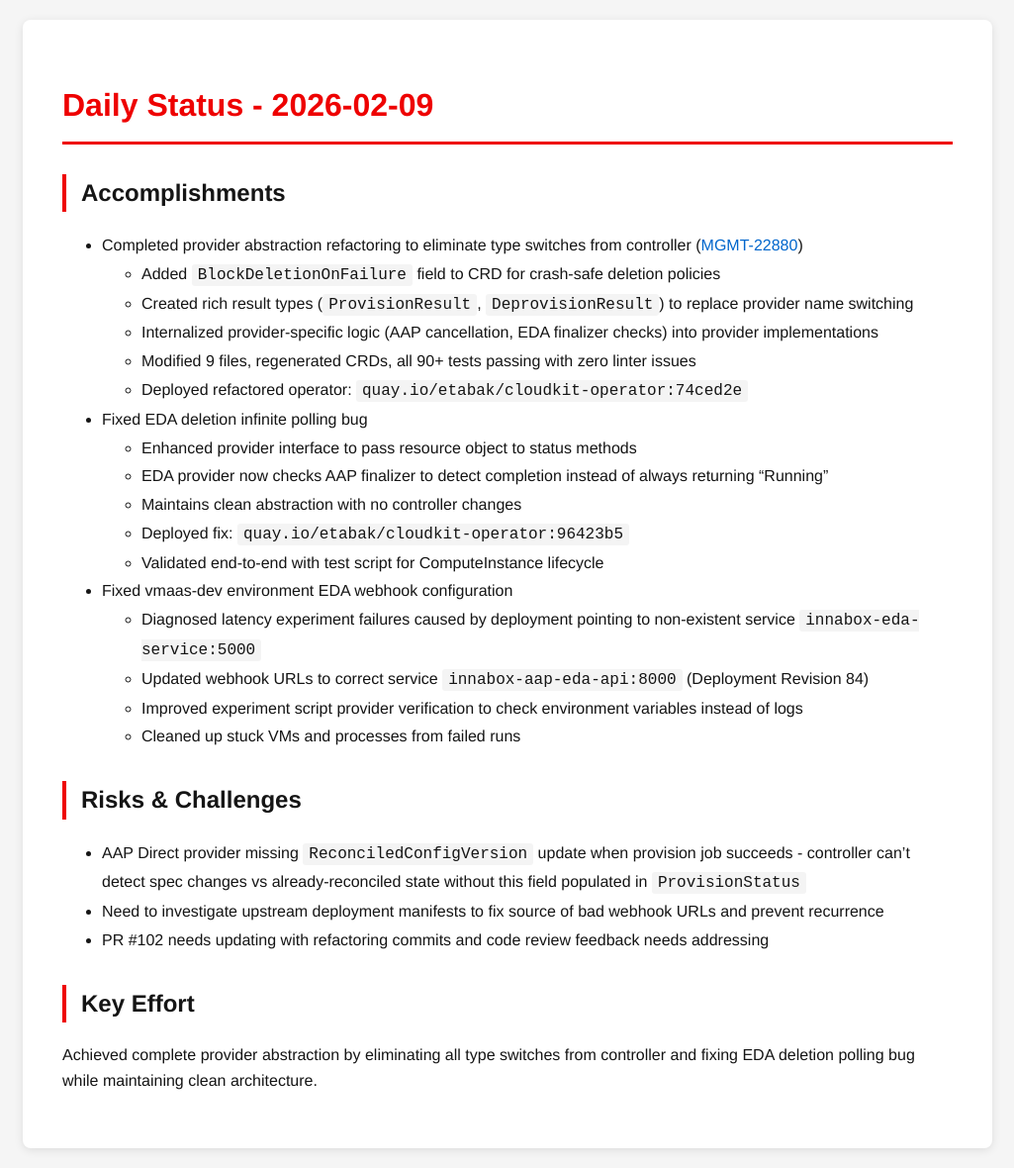
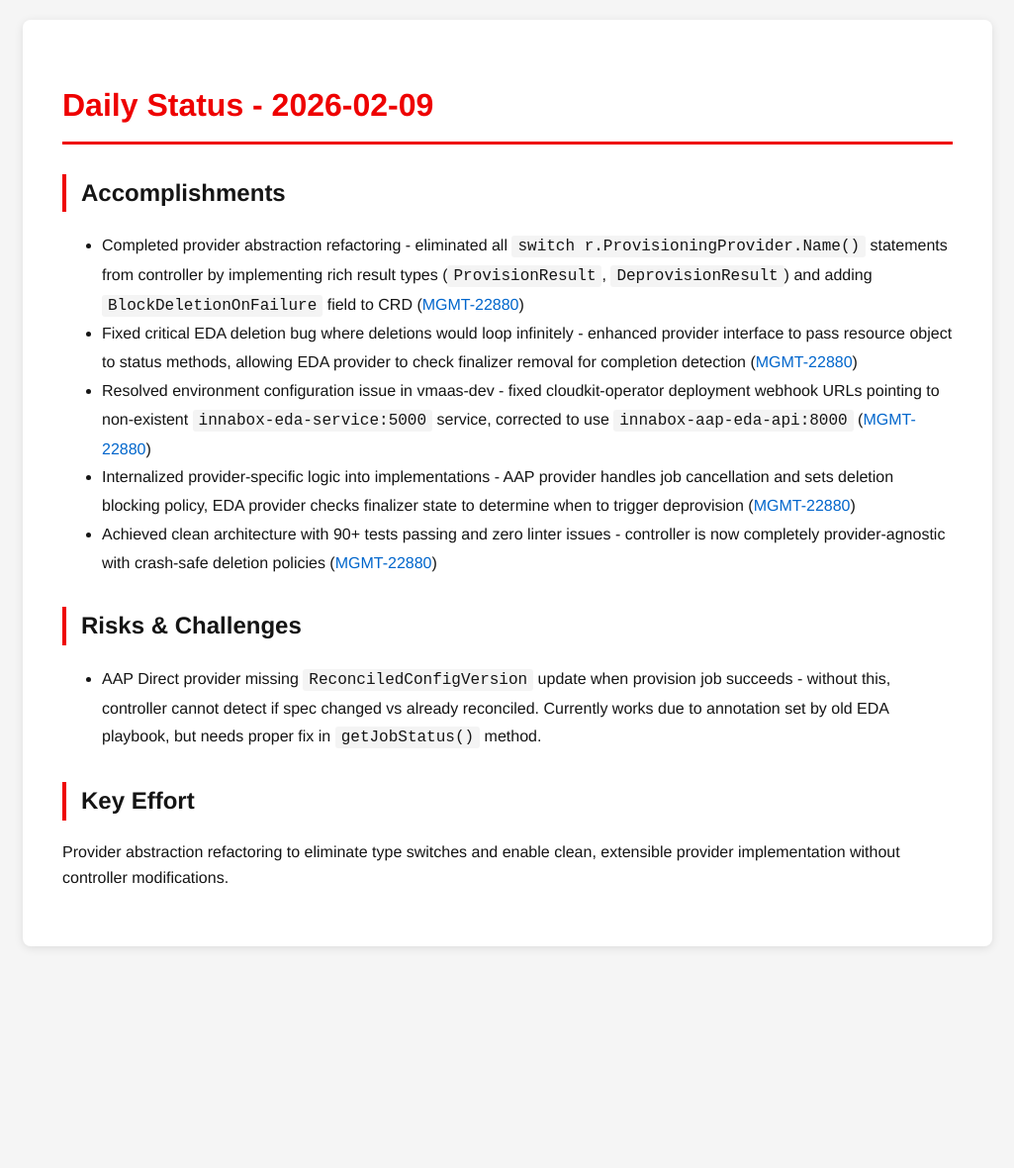
Before and after one commit to tzvatot/daily-status, a Jekyll site: the page built from 2026-02-09.md, in a window 1280 px wide. Shown: the whole page at 99% size, without its empty margins (127-1152 px from the left). Built offline with Jekyll 4.4.1, drawn with Linux system fonts in a browser that asks for light colours; after the commit the page ends 976 px from its top, so only the background shows below that.

Commit message:
Daily status update - 2026-02-09

```diff
--- a/2026-02-09.md
+++ b/2026-02-09.md
@@ -7,28 +7,14 @@ date: 2026-02-09
 # Daily Status - 2026-02-09
 
 ## Accomplishments
-- Completed provider abstraction refactoring to eliminate type switches from controller ([MGMT-22880](https://issues.redhat.com/browse/MGMT-22880))
-  - Added `BlockDeletionOnFailure` field to CRD for crash-safe deletion policies
-  - Created rich result types (`ProvisionResult`, `DeprovisionResult`) to replace provider name switching
-  - Internalized provider-specific logic (AAP cancellation, EDA finalizer checks) into provider implementations
-  - Modified 9 files, regenerated CRDs, all 90+ tests passing with zero linter issues
-  - Deployed refactored operator: `quay.io/etabak/cloudkit-operator:74ced2e`
-- Fixed EDA deletion infinite polling bug
-  - Enhanced provider interface to pass resource object to status methods
-  - EDA provider now checks AAP finalizer to detect completion instead of always returning "Running"
-  - Maintains clean abstraction with no controller changes
-  - Deployed fix: `quay.io/etabak/cloudkit-operator:96423b5`
-  - Validated end-to-end with test script for ComputeInstance lifecycle
-- Fixed vmaas-dev environment EDA webhook configuration
-  - Diagnosed latency experiment failures caused by deployment pointing to non-existent service `innabox-eda-service:5000`
-  - Updated webhook URLs to correct service `innabox-aap-eda-api:8000` (Deployment Revision 84)
-  - Improved experiment script provider verification to check environment variables instead of logs
-  - Cleaned up stuck VMs and processes from failed runs
+- Completed provider abstraction refactoring - eliminated all `switch r.ProvisioningProvider.Name()` statements from controller by implementing rich result types (`ProvisionResult`, `DeprovisionResult`) and adding `BlockDeletionOnFailure` field to CRD ([MGMT-22880](https://issues.redhat.com/browse/MGMT-22880))
+- Fixed critical EDA deletion bug where deletions would loop infinitely - enhanced provider interface to pass resource object to status methods, allowing EDA provider to check finalizer removal for completion detection ([MGMT-22880](https://issues.redhat.com/browse/MGMT-22880))
+- Resolved environment configuration issue in vmaas-dev - fixed cloudkit-operator deployment webhook URLs pointing to non-existent `innabox-eda-service:5000` service, corrected to use `innabox-aap-eda-api:8000` ([MGMT-22880](https://issues.redhat.com/browse/MGMT-22880))
+- Internalized provider-specific logic into implementations - AAP provider handles job cancellation and sets deletion blocking policy, EDA provider checks finalizer state to determine when to trigger deprovision ([MGMT-22880](https://issues.redhat.com/browse/MGMT-22880))
+- Achieved clean architecture with 90+ tests passing and zero linter issues - controller is now completely provider-agnostic with crash-safe deletion policies ([MGMT-22880](https://issues.redhat.com/browse/MGMT-22880))
 
 ## Risks & Challenges
-- AAP Direct provider missing `ReconciledConfigVersion` update when provision job succeeds - controller can't detect spec changes vs already-reconciled state without this field populated in `ProvisionStatus`
-- Need to investigate upstream deployment manifests to fix source of bad webhook URLs and prevent recurrence
-- PR #102 needs updating with refactoring commits and code review feedback needs addressing
+- AAP Direct provider missing `ReconciledConfigVersion` update when provision job succeeds - without this, controller cannot detect if spec changed vs already reconciled. Currently works due to annotation set by old EDA playbook, but needs proper fix in `getJobStatus()` method.
 
 ## Key Effort
-Achieved complete provider abstraction by eliminating all type switches from controller and fixing EDA deletion polling bug while maintaining clean architecture.
+Provider abstraction refactoring to eliminate type switches and enable clean, extensible provider implementation without controller modifications.
```
